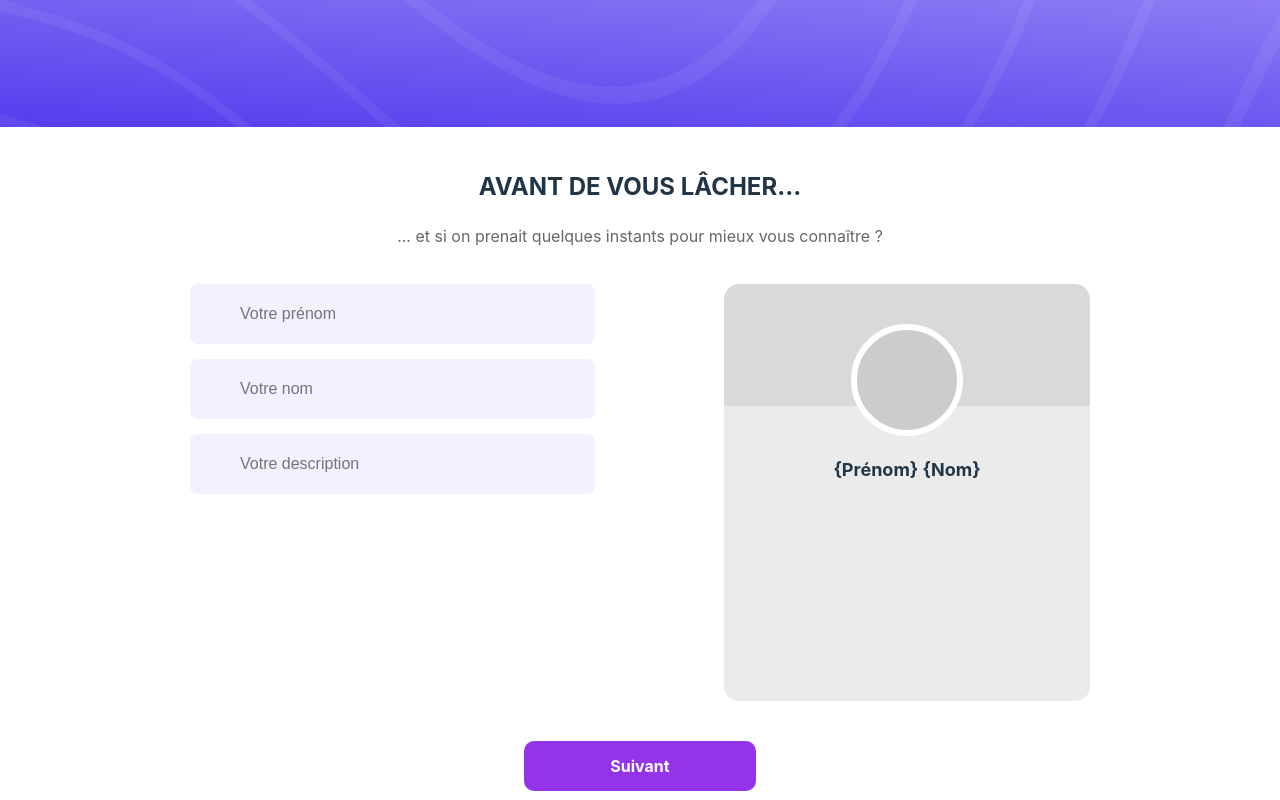
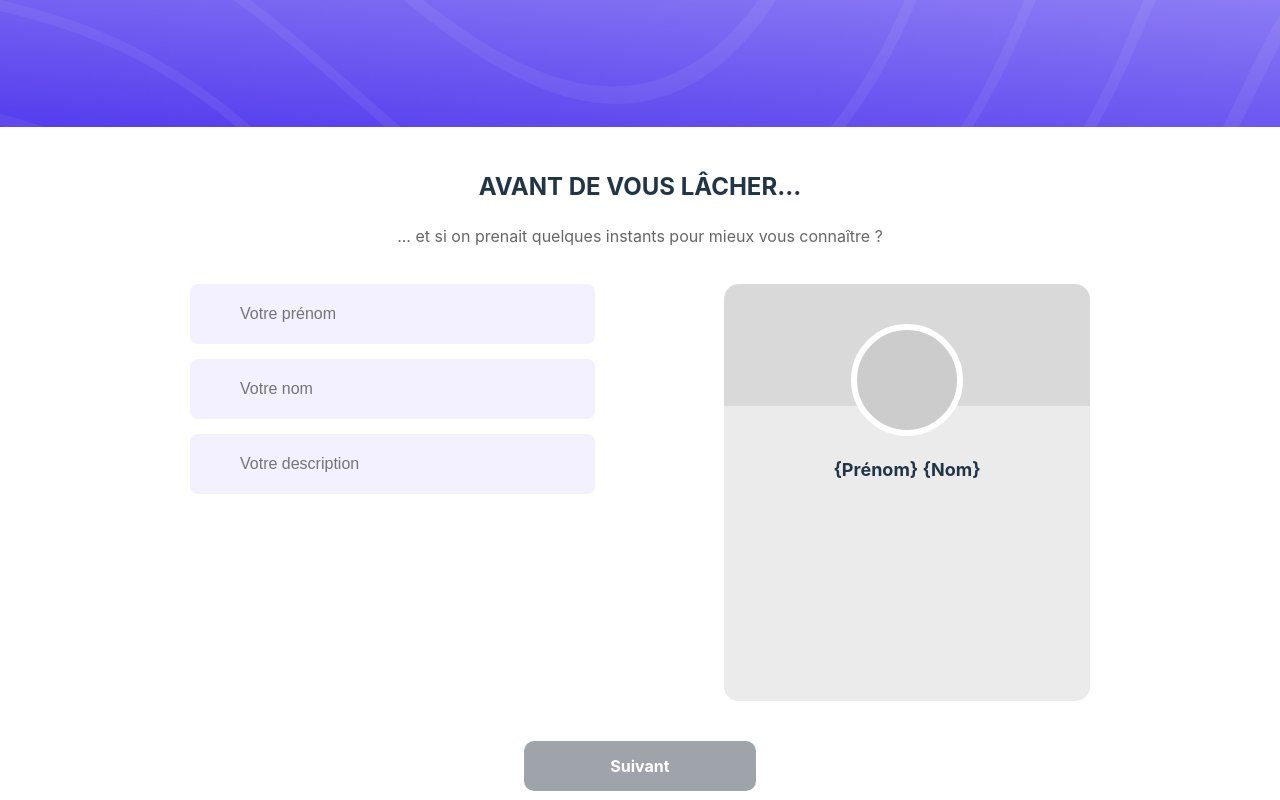
Before and after one commit to Alexisgnd/electron-vite-react-ts, a React (Vite) app: page /profile_init in a window 1280 px wide. Built offline with nearby package versions, Linux system fonts and the light colour scheme; no server answers.

Commit message:
feat: add disabled state to Button component and update profile initialization logic

```diff
--- a/src/components/Button.scss
+++ b/src/components/Button.scss
@@ -5,10 +5,12 @@
     border: none;
     border-radius: 5px;
     cursor: pointer;
-    transition: background-color 0.3s ease, transform 0.2s ease;
+    transition:
+        background-color 0.3s ease,
+        transform 0.2s ease;
 
     &.primary {
-        background-color: #9333EA;
+        background-color: #9333ea;
         color: white;
 
         &:hover {
--- a/src/components/Button.tsx
+++ b/src/components/Button.tsx
@@ -5,15 +5,25 @@ interface ButtonProps {
   text: string;
   variant?: "primary" | "secondary" | "danger" | "warning" | "disabled";
   onClick?: () => void;
+  disabled?: boolean;
 }
 
-const Button: React.FC<ButtonProps> = ({ text, variant = "primary", onClick }) => {
+const Button: React.FC<ButtonProps> = ({ text, variant = "primary", onClick, disabled = false }) => {
   const handleClick = () => {
-    if (variant !== "disabled" && onClick) {
+    if (!disabled && onClick) {
       onClick();
     }
   };
-  return <button className={`button ${variant}`} onClick={handleClick}>{text}</button>;
+
+  return (
+    <button
+      className={`button ${variant} ${disabled ? "disabled" : ""}`}
+      onClick={handleClick}
+      disabled={disabled}
+    >
+      {text}
+    </button>
+  );
 };
 
 export default Button;
--- a/src/pages/profile_init.scss
+++ b/src/pages/profile_init.scss
@@ -104,13 +104,9 @@
             height: 50px;
             padding: 12px 35px;
             border-radius: 10px;
-            background: #9333ea;
-            color: white;
             font-size: 16px;
             font-weight: bold;
-            cursor: pointer;
             gap: 10px;
-
             svg {
                 font-size: 18px;
             }
--- a/src/pages/profile_init.tsx
+++ b/src/pages/profile_init.tsx
@@ -7,6 +7,8 @@ const ProfileInit: React.FC = () => {
     const [firstName, setFirstName] = useState("");
     const [lastName, setLastName] = useState("");
     const [description, setDescription] = useState("");
+
+    const isButtonDisabled = !firstName || !lastName;
 
     return (
         <div className="profile-init-container">
@@ -59,7 +61,10 @@ const ProfileInit: React.FC = () => {
             <div className="button-container">
                 <Button
                     text="Suivant"
-                    onClick={() => console.log("Étape suivante")} />
+                    onClick={() => console.log("Étape suivante")}
+                    variant="primary"
+                    disabled={isButtonDisabled}
+                />
             </div>
         </div>
     );
```
